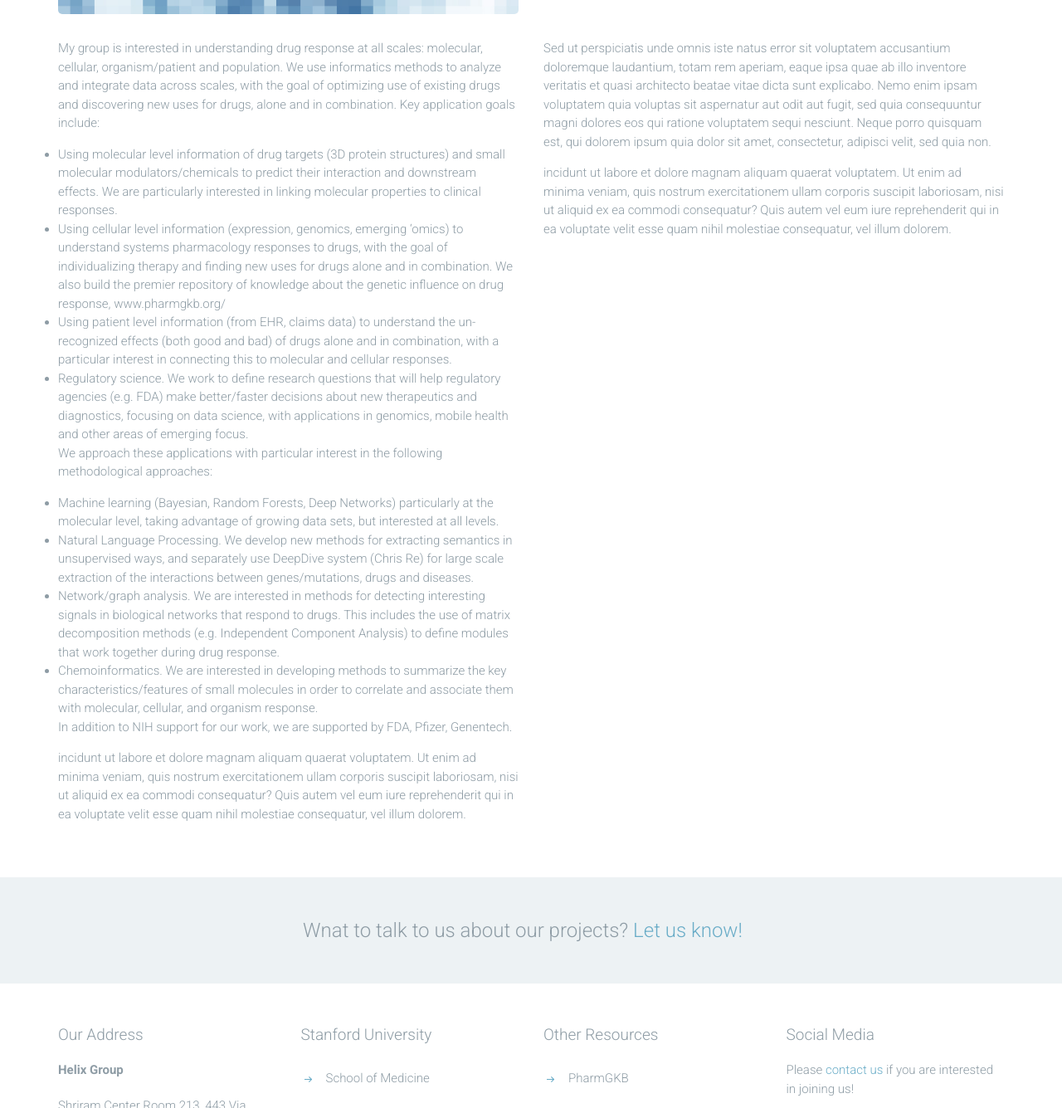
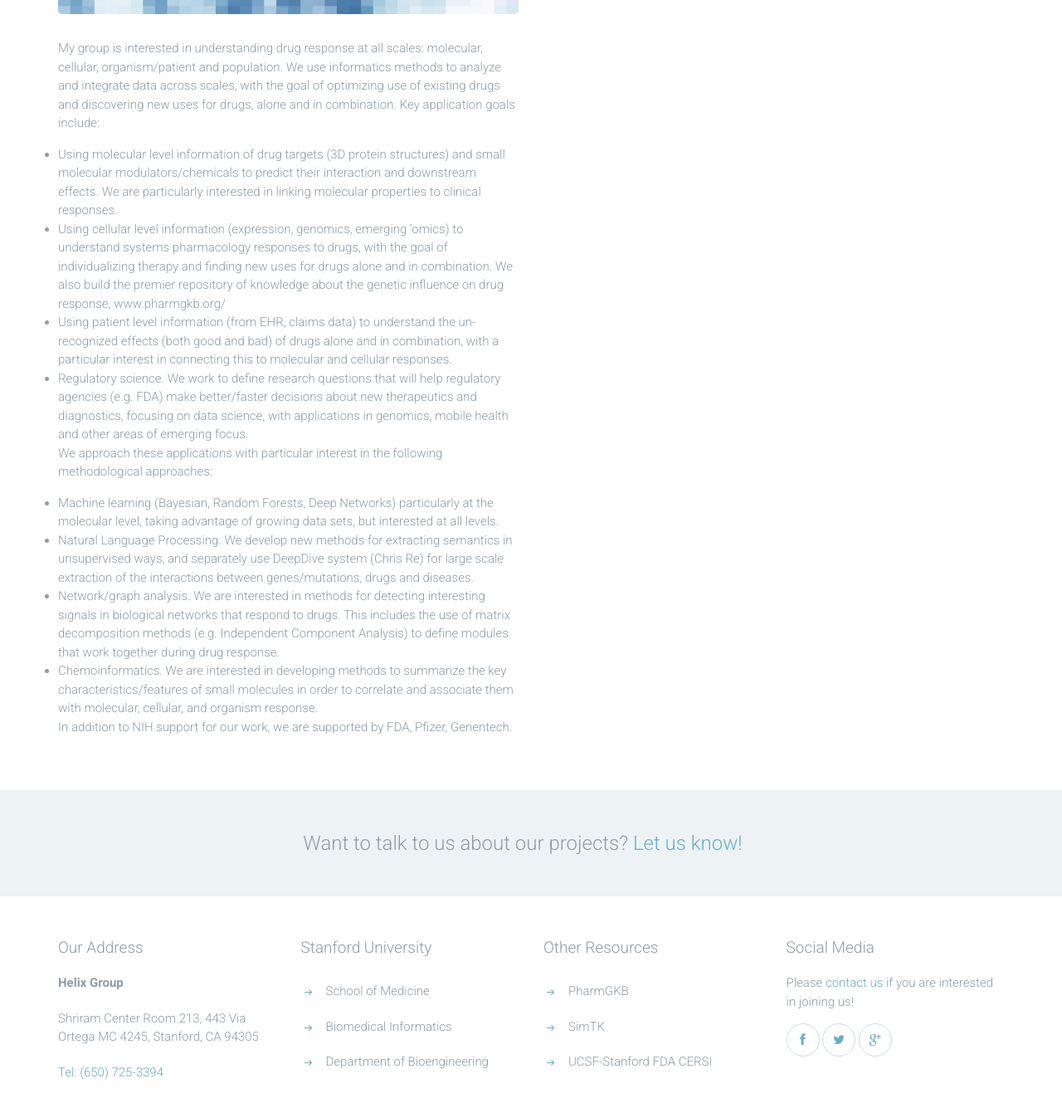
Before and after one commit to helix-group/helix-group.github.io, a plain HTML site: page projects/project-template.html in a window 1280 px wide. Shown: the part 740-2075 px from the top of the page at 83% size. Drawn offline with Linux system fonts and the light colour scheme.

Commit message:
Update project-template.html
overview2

```diff
--- a/projects/project-template.html
+++ b/projects/project-template.html
@@ -103,6 +103,10 @@
 </li>
 
 </ul>
+
+
+
+
 <p>We approach these applications with particular interest in the following methodological approaches:</p>
 <ul>
 <li>Machine learning (Bayesian, Random Forests, Deep Networks) particularly at the molecular level, taking advantage of growing data sets, but interested at all levels.
@@ -119,16 +123,8 @@
 </ul>
 
 <p>In addition to NIH support for our work, we are supported by FDA, Pfizer, Genentech.</p>
+							</div>
 
-
-
-								<p>incidunt ut labore et dolore magnam aliquam quaerat voluptatem. Ut enim ad minima veniam, quis nostrum exercitationem ullam corporis suscipit laboriosam, nisi ut aliquid ex ea commodi consequatur? Quis autem vel eum iure reprehenderit qui in ea voluptate velit esse quam nihil molestiae consequatur, vel illum dolorem.</p>
-							</div>
-							<div class="col-md-6">
-								<p>Sed ut perspiciatis unde omnis iste natus error sit voluptatem accusantium doloremque laudantium, totam rem aperiam, eaque ipsa quae ab illo inventore veritatis et quasi architecto beatae vitae dicta sunt explicabo. Nemo enim ipsam voluptatem quia voluptas sit aspernatur aut odit aut fugit, sed quia consequuntur magni dolores eos qui ratione voluptatem sequi nesciunt. Neque porro quisquam est, qui dolorem ipsum quia dolor sit amet, consectetur, adipisci velit, sed quia non.</p>
-
-								<p>incidunt ut labore et dolore magnam aliquam quaerat voluptatem. Ut enim ad minima veniam, quis nostrum exercitationem ullam corporis suscipit laboriosam, nisi ut aliquid ex ea commodi consequatur? Quis autem vel eum iure reprehenderit qui in ea voluptate velit esse quam nihil molestiae consequatur, vel illum dolorem.</p>
-							</div>
 						</div>
 					</div>
 				</div>
@@ -139,7 +135,7 @@
 				<div class="fullwidth-block" data-bg-color="#edf2f4">
                     <div class="container">
                         <div class="bottom-banner">
-                            <h2>Wnat to talk to us about our projects? <a href="../contact.html">Let us know!</a></h2>
+                            <h2>Want to talk to us about our projects? <a href="../contact.html">Let us know!</a></h2>
                         </div>
                     </div>
                 </div>
```
